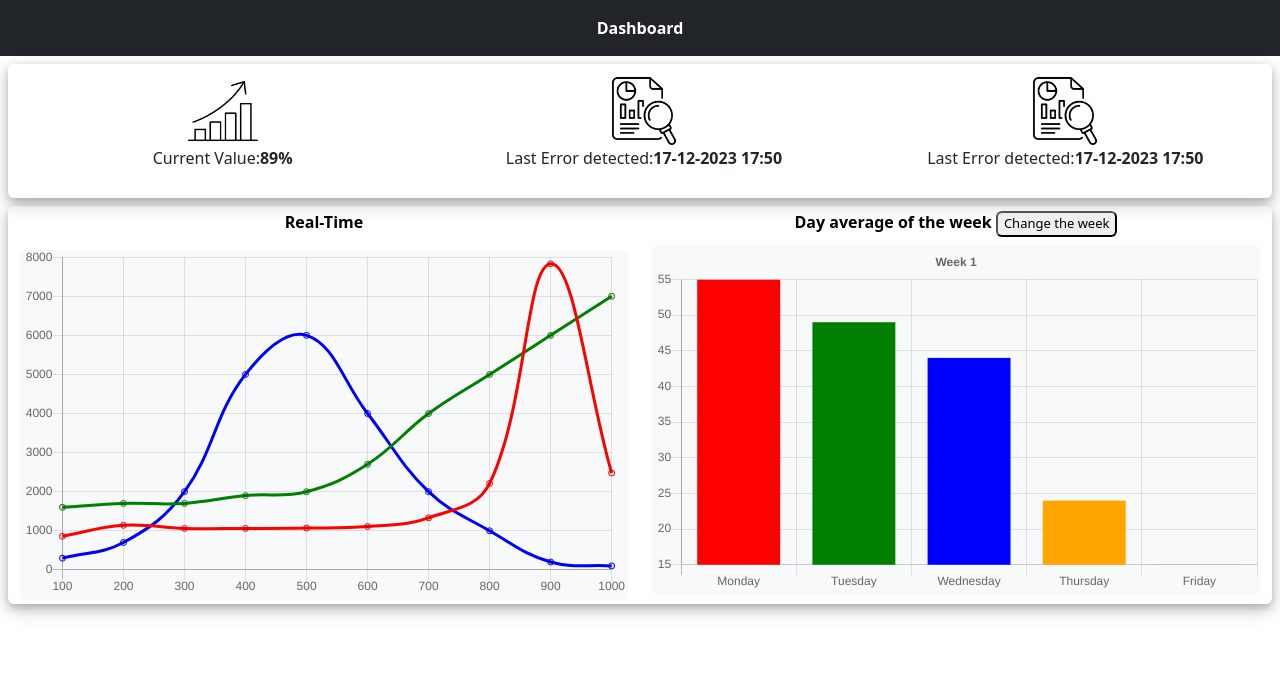
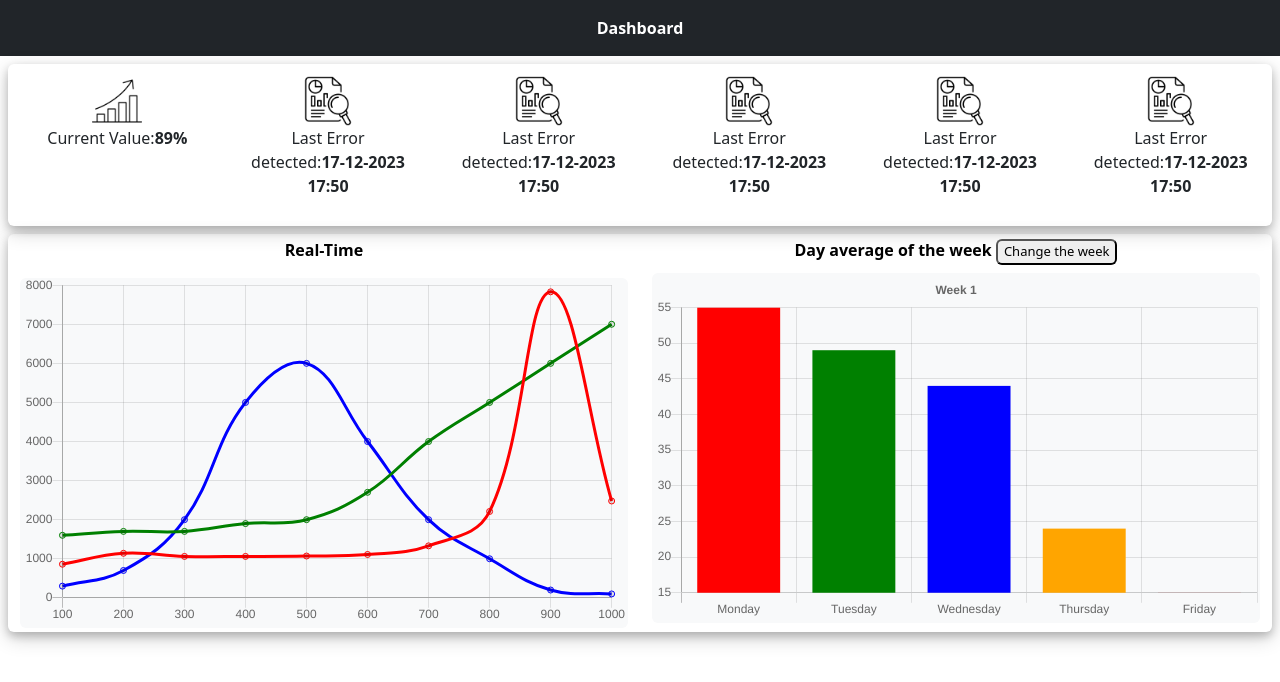
Before and after one commit to pradhyumna2003/pradhyumna2003.github.io, a plain HTML site: page index.html in a window 1280 px wide. Drawn offline with nearby package versions, Linux system fonts and the light colour scheme.

Commit message:
update with info panel and extra

```diff
--- a/index.html
+++ b/index.html
@@ -14,19 +14,34 @@
   <div class="row equal-height mx-2 my-2 rounded text-center" style=" box-shadow: 0 4px 8px 0 rgba(0, 0, 0, 0.2), 0 6px 20px 0 rgba(0, 0, 0, 0.19);">
     <div class="col text-center">
       <div class="container mx-1 my-1 p-2">
-        <img src="/images/current.png" alt="current" style="width:70px;height:70px;"> <p> Current Value:<strong id="currentVal">89%</strong></p>
+        <img src="/images/current.png" alt="current" style="width:50px;height:50px;"> <p> Current Value:<strong id="currentVal">89%</strong></p>
       </div>
 
     </div>
     <div class="col text-center">
       <div class="container mx-1 my-1 p-2">
-        <img src="/images/detect.png" alt="detect" style="width:70px;height:70px;"> <p>Last Error detected:<strong id="currentVal">17-12-2023 17:50</strong></p>
+        <img src="/images/detect.png" alt="detect" style="width:50px;height:50px;"> <p>Last Error detected:<strong id="currentVal">17-12-2023 17:50</strong></p>
       </div>
 
     </div>
     <div class="col text-center">
       <div class="container mx-1 my-1 p-2">
-        <img src="/images/detect.png" alt="detect" style="width:70px;height:70px;"> <p>Last Error detected:<strong id="currentVal">17-12-2023 17:50</strong></p>
+        <img src="/images/detect.png" alt="detect" style="width:50px;height:50px;"> <p>Last Error detected:<strong id="currentVal">17-12-2023 17:50</strong></p>
+      </div>
+    </div>
+    <div class="col text-center">
+      <div class="container mx-1 my-1 p-2">
+        <img src="/images/detect.png" alt="detect" style="width:50px;height:50px;"> <p>Last Error detected:<strong id="currentVal">17-12-2023 17:50</strong></p>
+      </div>
+    </div>
+    <div class="col text-center">
+      <div class="container mx-1 my-1 p-2">
+        <img src="/images/detect.png" alt="detect" style="width:50px;height:50px;"> <p>Last Error detected:<strong id="currentVal">17-12-2023 17:50</strong></p>
+      </div>
+    </div>
+    <div class="col text-center">
+      <div class="container mx-1 my-1 p-2">
+        <img src="/images/detect.png" alt="detect" style="width:50px;height:50px;"> <p>Last Error detected:<strong id="currentVal">17-12-2023 17:50</strong></p>
       </div>
     </div>
   </div>
```
